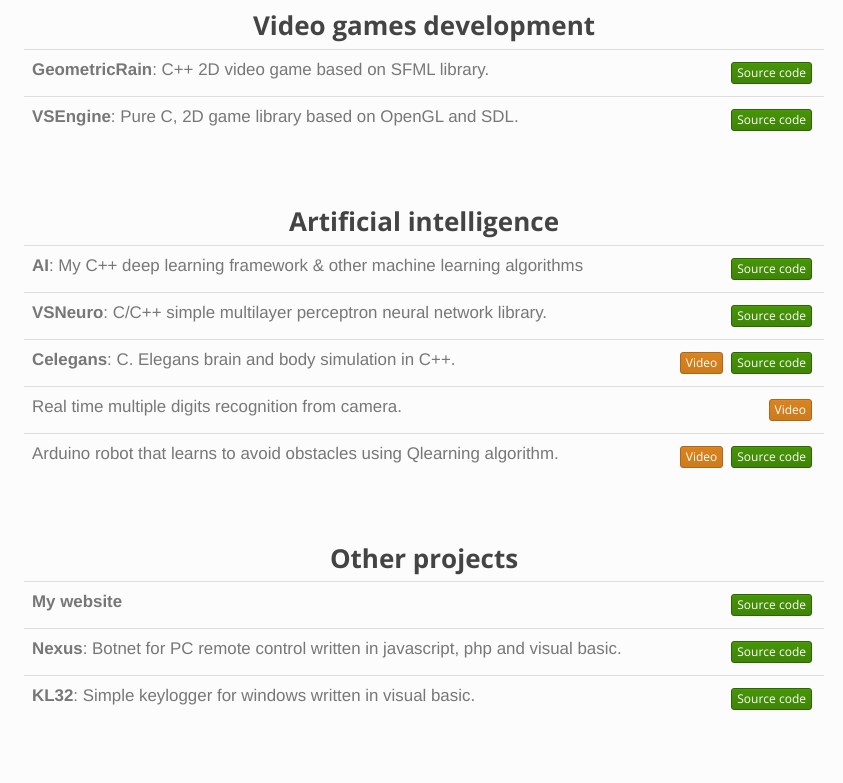
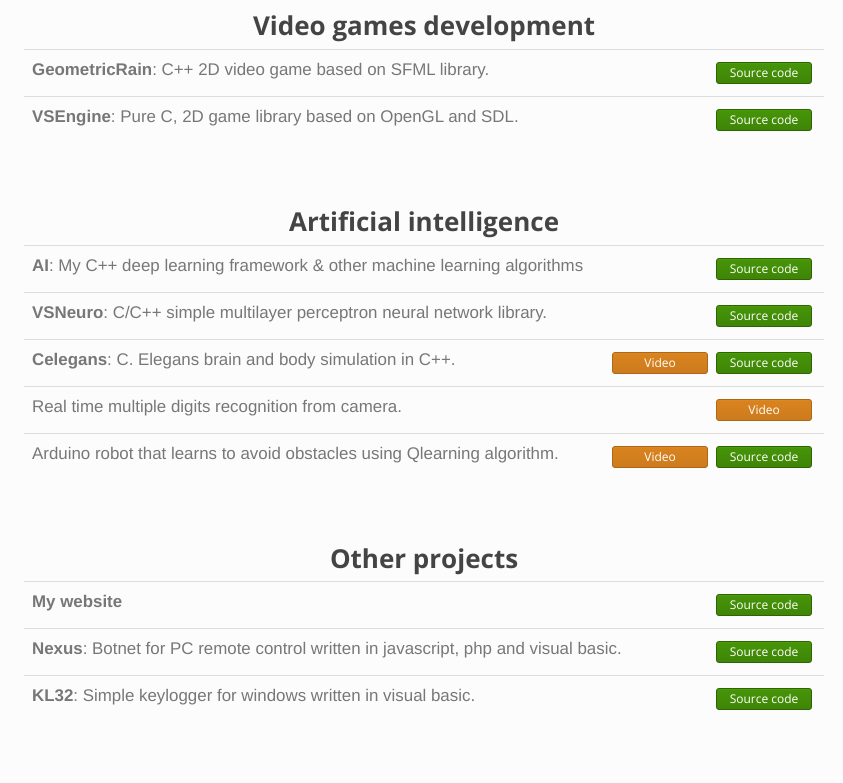
Before and after one commit to Flowx08/Flowx08.github.io, a plain HTML site: page index.html in a window 1280 px wide. Shown: the part 619-1402 px from the top of the page, without its empty margins (216-1059 px from the left). Drawn offline with nearby package versions, Linux system fonts and the light colour scheme.

Commit message:
Fixed buttons width

```diff
--- a/css/overflow.css
+++ b/css/overflow.css
@@ -108,6 +108,7 @@ body {
 .post .btn {
 	float: right;
 	margin: 4px;
+	width: 96px;
 }
 
 .formula {
```
